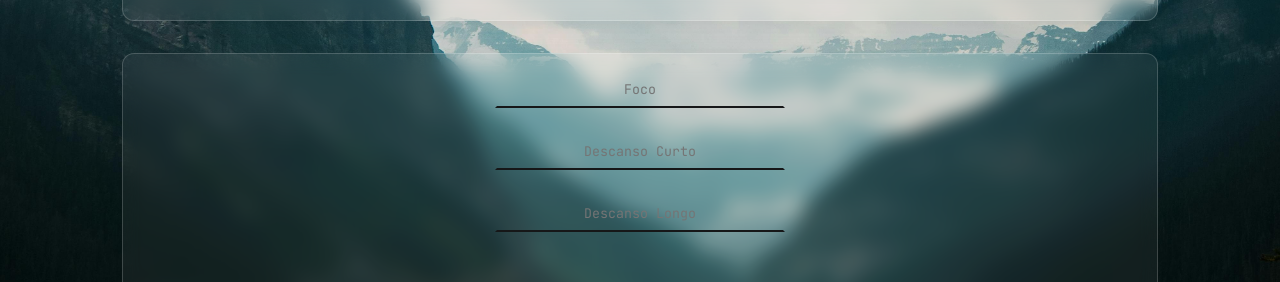
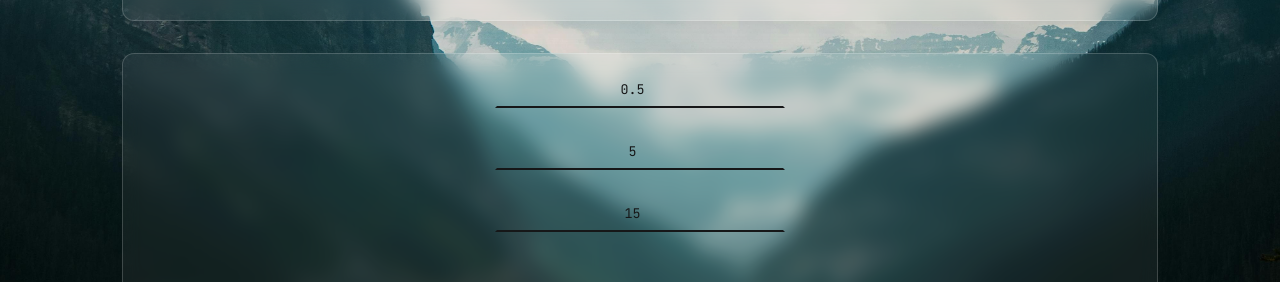
Before and after one commit to MarvinRF/chronos-pomodoro, a React (Vite) app: page /settings in a window 1280 px wide. Shown: the part 452-734 px from the top of the page. Built offline with nearby package versions, Linux system fonts and the light colour scheme.

Commit message:
Add settings form validation logic
Integrates submit handler using refs to validate numeric input ranges for focus and break times.
Displays error messages for invalid entries and utilizes context defaults.

```diff
--- a/src/pages/Settings/index.tsx
+++ b/src/pages/Settings/index.tsx
@@ -5,8 +5,51 @@ import { GenericHtml } from '../../components/GenericHtml';
 import DefaultInput from '../../components/DefaultInput';
 import { DefaultButton } from '../../components/DefaultButton';
 import { SaveIcon } from 'lucide-react';
+import { useRef } from 'react';
+import { useTaskContext } from '../../contexts/TaskContext/useTaskContext';
+import { showMessage } from '../../adapters/showMessage';
 
 export const Settings = () => {
+  const { state } = useTaskContext();
+  const workTimeInputRef = useRef<HTMLInputElement>(null);
+  const shortBreakInputRef = useRef<HTMLInputElement>(null);
+  const longBreakInputRef = useRef<HTMLInputElement>(null);
+  const handleSaveSettings = (e: React.FormEvent<HTMLFormElement>) => {
+    e.preventDefault();
+    showMessage.dismiss();
+    console.log('salvando configurações');
+
+    const formErrors = [];
+
+    const workTime = Number(workTimeInputRef.current?.value);
+    const shortBreak = Number(shortBreakInputRef.current?.value);
+    const longBreak = Number(longBreakInputRef.current?.value);
+
+    if (isNaN(workTime) || isNaN(shortBreak) || isNaN(longBreak)) {
+      formErrors.push('Por favor utilizar apenas numeros para todos os campos');
+    }
+    if (workTime < 1 || workTime > 99) {
+      formErrors.push('Por favor utilizar valores entre 1 e 99 para foco');
+    }
+    if (shortBreak < 5 || shortBreak > 30) {
+      formErrors.push(
+        'Por favor utilizar valores entre 5 e 30 para descanso curto',
+      );
+    }
+    if (longBreak < 5 || longBreak > 60) {
+      formErrors.push(
+        'Por favor utilizar valores entre 5 e 60 para descanso longo',
+      );
+    }
+
+    if (formErrors.length > 0) {
+      formErrors.forEach(error => {
+        showMessage.error(error);
+      });
+    }
+    console.log('configurações salvas');
+  };
+
   return (
     <MainTemplate>
       <Container>
@@ -22,23 +65,38 @@ export const Settings = () => {
       </Container>
 
       <Container>
-        <form action='' className='form'>
+        <form onSubmit={handleSaveSettings} action='' className='form'>
           <div className='formRow'>
-            <DefaultInput id={'workTime'} placeholder={'Foco'} />
+            <DefaultInput
+              id={'workTime'}
+              placeholder={'Foco'}
+              ref={workTimeInputRef}
+              defaultValue={state.config.workTime}
+              type='number'
+            />
           </div>
           <div className='formRow'>
             <DefaultInput
               id={'shortBreakTime'}
               placeholder={'Descanso Curto'}
+              ref={shortBreakInputRef}
+              defaultValue={state.config.shortBreakTime}
+              type='number'
             />
           </div>
           <div className='formRow'>
-            <DefaultInput id={'longBreakTime'} placeholder={'Descanso Longo'} />
+            <DefaultInput
+              id={'longBreakTime'}
+              placeholder={'Descanso Longo'}
+              ref={longBreakInputRef}
+              defaultValue={state.config.longBreakTime}
+              type='number'
+            />
           </div>
           <div className='formRow'>
             <DefaultButton
               icon={<SaveIcon />}
-              type={'button'}
+              type={'submit'}
               aria-label='salvar configurações'
               title='Salvar Configurações'
             />
```
